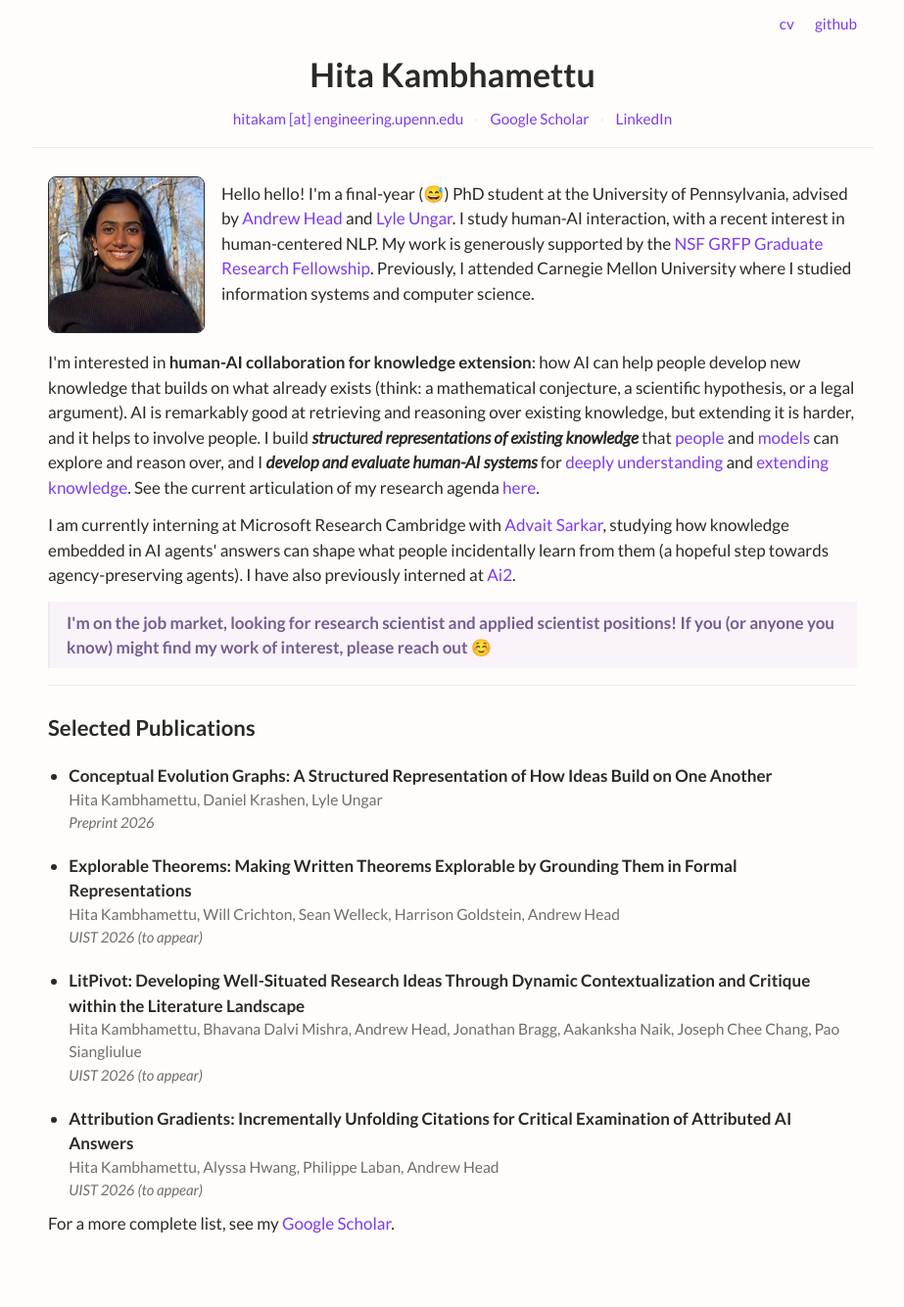
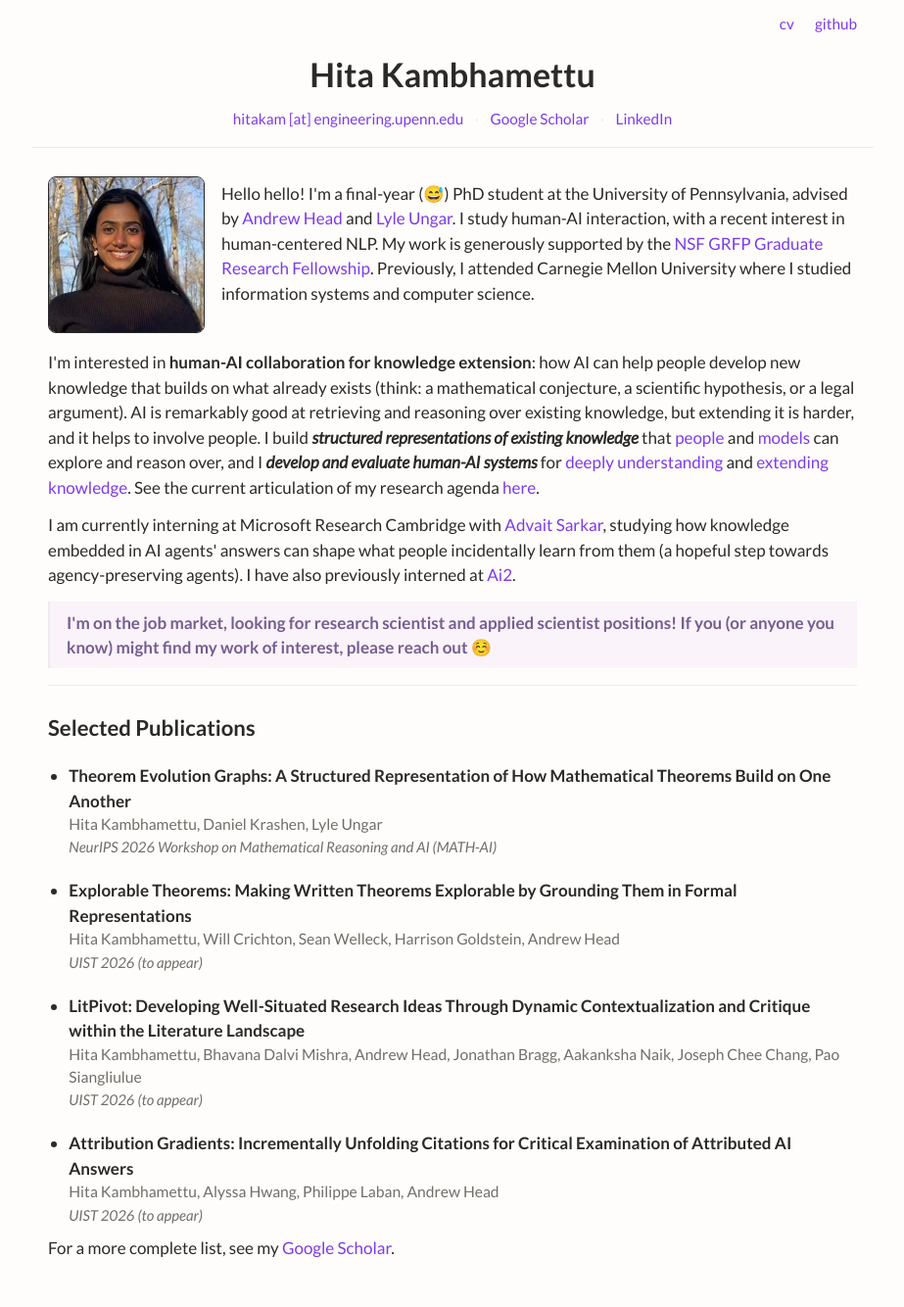
Before and after one commit to Hita-K/hita-k.github.io, a Jekyll site: the page built from index.html, in a window 1280 px wide. Shown: the whole page at 98% size, without its empty margins (178-1101 px from the left). Built offline with Jekyll 4.4.1, drawn with Linux system fonts in a browser that asks for light colours; before the commit the page ends 1308 px from its top, so only the background shows below that.

Commit message:
Replace CEG preprint with TEG paper (NeurIPS 2026 MATH-AI workshop)
Co-Authored-By: Claude Opus 5.5 (1M context) <noreply@anthropic.com>

```diff
--- a/index.html
+++ b/index.html
@@ -10,7 +10,7 @@ title: Home
   </div>
 </div>
 
-<p>I'm interested in <span class="soft-bold">human-AI collaboration for knowledge extension</span>: how AI can help people develop new knowledge that builds on what already exists (think: a mathematical conjecture, a scientific hypothesis, or a legal argument). AI is remarkably good at retrieving and reasoning over existing knowledge, but extending it is harder, and it helps to involve people. I build <em class="soft-bold">structured representations of existing knowledge</em> that <a href="https://arxiv.org/abs/2604.02598">people</a> and <a href="assets/papers/ceg-preprint.pdf">models</a> can explore and reason over, and I <em class="soft-bold">develop and evaluate human-AI systems</em> for <a href="https://arxiv.org/abs/2510.00361">deeply understanding</a> and <a href="https://arxiv.org/abs/2604.02600">extending knowledge</a>. See the current articulation of my research agenda <a href="assets/papers/research-agenda.pdf">here</a>.</p>
+<p>I'm interested in <span class="soft-bold">human-AI collaboration for knowledge extension</span>: how AI can help people develop new knowledge that builds on what already exists (think: a mathematical conjecture, a scientific hypothesis, or a legal argument). AI is remarkably good at retrieving and reasoning over existing knowledge, but extending it is harder, and it helps to involve people. I build <em class="soft-bold">structured representations of existing knowledge</em> that <a href="https://arxiv.org/abs/2604.02598">people</a> and <a href="assets/papers/teg.pdf">models</a> can explore and reason over, and I <em class="soft-bold">develop and evaluate human-AI systems</em> for <a href="https://arxiv.org/abs/2510.00361">deeply understanding</a> and <a href="https://arxiv.org/abs/2604.02600">extending knowledge</a>. See the current articulation of my research agenda <a href="assets/papers/research-agenda.pdf">here</a>.</p>
 
 <p>I am currently interning at Microsoft Research Cambridge with <a href="https://advait.org/">Advait Sarkar</a>, studying how knowledge embedded in AI agents' answers can shape what people incidentally learn from them (a hopeful step towards agency-preserving agents). I have also previously interned at <a href="https://allenai.org/">Ai2</a>.</p>
 
@@ -24,9 +24,9 @@ title: Home
 
 <ul class="pub-list">
   <li>
-    <div class="pub-title"><a href="assets/papers/ceg-preprint.pdf" target="_blank">Conceptual Evolution Graphs: A Structured Representation of How Ideas Build on One Another</a></div>
+    <div class="pub-title"><a href="assets/papers/teg.pdf" target="_blank">Theorem Evolution Graphs: A Structured Representation of How Mathematical Theorems Build on One Another</a></div>
     <div class="pub-authors">Hita Kambhamettu, Daniel Krashen, Lyle Ungar</div>
-    <div class="pub-meta">Preprint 2026</div>
+    <div class="pub-meta">NeurIPS 2026 Workshop on Mathematical Reasoning and AI (MATH-AI)</div>
   </li>
 
   <li>
```
Also changed, not shown: 2 other files.
